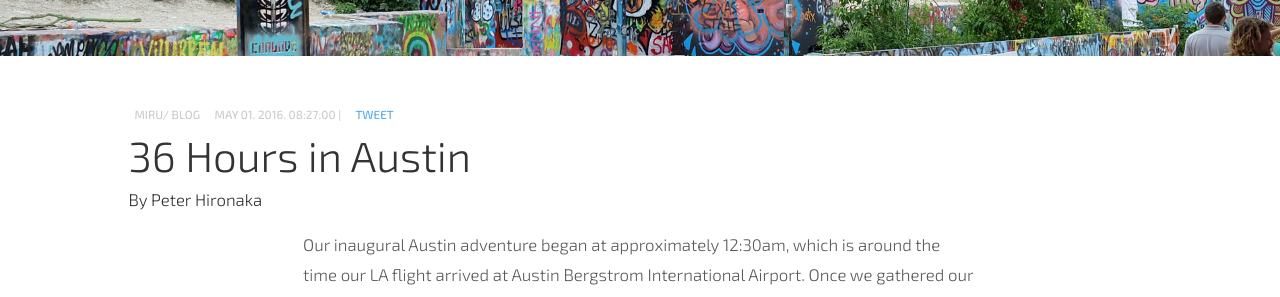
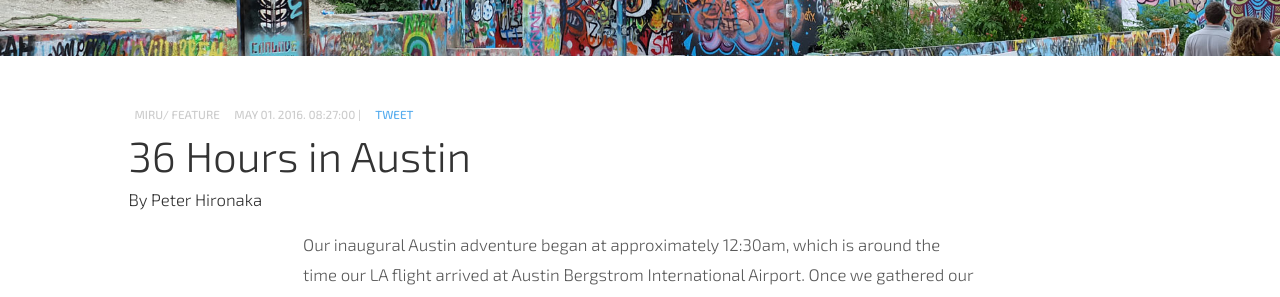
Before and after one commit to PHironaka/Miru-Blog, a Jekyll site: the page built from _posts/2016-05-01-36-hours-in-austin.markdown, in a window 1280 px wide and 900 px high. Shown: the part 440-737 px from the top of the window. Built offline with Jekyll 4.4.1, drawn with Linux system fonts in a browser that asks for light colours; some web fonts are replaced; a script that is not in the unit is left out; comment, search, counter and statistics services are not loaded.

Commit message:
Updated 36 Hours In Austin

```diff
--- a/_posts/2016-05-01-36-hours-in-austin.markdown
+++ b/_posts/2016-05-01-36-hours-in-austin.markdown
@@ -2,7 +2,7 @@
 title: 36 Hours in Austin
 date: 2016-05-01 08:27:00 Z
 categories:
-- blog
+- feature
 tags:
 - Austin
 - LA
```
